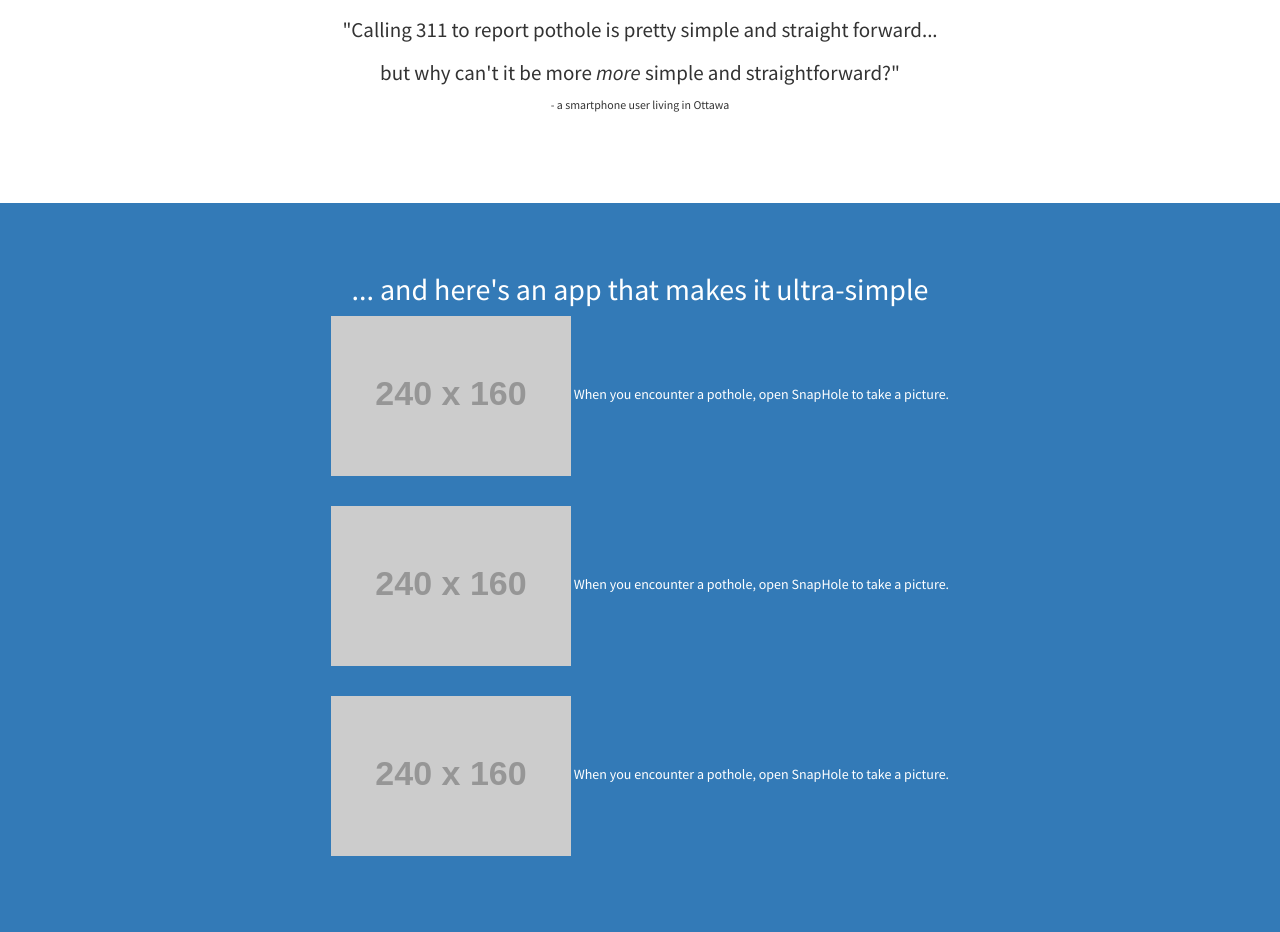
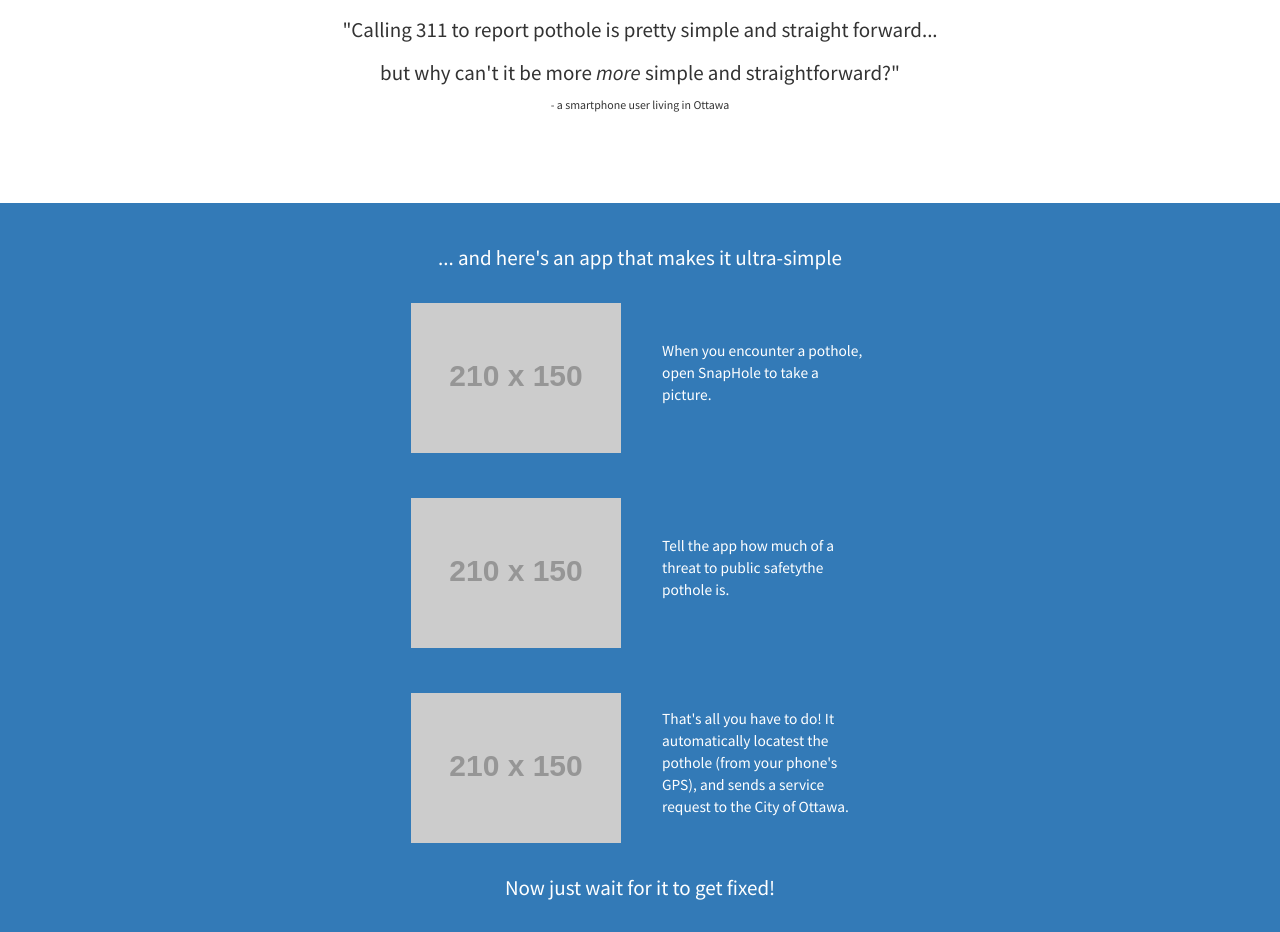
Before and after one commit to YOWCT/SnapHole-AppStore, a Jekyll site: the page built from index.html, in a window 1280 px wide, cut to the strip 697-1629 px from the top of the page. Built offline with Jekyll 4.4.1, drawn with Linux system fonts in a browser that asks for light colours.

Commit message:
howto section updated

```diff
--- a/_includes/howto.html
+++ b/_includes/howto.html
@@ -3,34 +3,38 @@
   <div class="container">
     <div class="row text-center">
       <div class="col-lg-10 col-lg-offset-1">
-        <h2>... and here's an app that makes it ultra-simple</h2>
+        <p id="steps-top">... and here's an app that makes it ultra-simple</p>
         <div class="row">
-          <div class="col-md-12 col-sm-6">
-            <div class="service-item">
-              <div class="each-step">
-                <img src="http://via.placeholder.com/240x160">
-                <span class="instruction">When you encounter a pothole, open SnapHole to take a picture.</span>
-              </div>
+          <div class="media col-md-6 col-md-offset-3 col-sm-6">
+            <div class="media-left media-middle">
+                <img class="media-object" src="http://via.placeholder.com/210x150">
+            </div>
+            <div class="media-body media-middle">
+              <p>When you encounter a pothole, open SnapHole to take a picture.</p>
             </div>
           </div>
-          <div class="col-md-12 col-sm-6">
-            <div class="service-item">
-              <div class="each-step">
-                <img src="http://via.placeholder.com/240x160">
-                <span class="instruction">When you encounter a pothole, open SnapHole to take a picture.</span>
-              </div>
+          <div class="media col-md-6 col-md-offset-3 col-sm-6">
+            <div class="media-left media-middle">
+                <img class="media-object" src="http://via.placeholder.com/210x150">
+            </div>
+            <div class="media-body media-middle">
+              <p>Tell the app how much of a threat to public safetythe pothole is.</p>
             </div>
           </div>
-          <div class="col-md-12 col-sm-6">
-            <div class="service-item">
-              <div class="each-step">
-                <img src="http://via.placeholder.com/240x160">
-                <span class="instruction">When you encounter a pothole, open SnapHole to take a picture.</span>
-              </div>
+          <div class="media col-md-6 col-md-offset-3 col-sm-6">
+            <div class="media-left media-middle">
+                <img class="media-object" src="http://via.placeholder.com/210x150">
+            </div>
+            <div class="media-body media-middle">
+              <p>That's all you have to do!
+              It automatically locatest the pothole (from your phone's GPS),
+              and sends a service request to the City of Ottawa.</p>
             </div>
           </div>
+
         </div>
         <!-- /.row (nested) -->
+        <p id="steps-bottom">Now just wait for it to get fixed!</p>
       </div>
       <!-- /.col-lg-10 -->
     </div>
--- a/css/stylish-portfolio.css
+++ b/css/stylish-portfolio.css
@@ -203,13 +203,28 @@ hr.small {
 /* Services */
 
 .services {
-    padding: 50px 0;
+    padding: 0;
+}
+.services #steps-top {
+    margin: 40px 0px 30px 0px;
+    font-size: 1.5em;
+}
+.services #steps-bottom {
+    margin: 0px 0px 40px 0px;
+    font-size: 1.5em;
 }
 
 .service-item {
     margin-bottom: 30px;
 }
-
+.media {
+    padding-bottom: 30px;
+}
+.media-body > p {
+    text-align: left;
+    padding-left: 2em;
+    font-size: 1.1em;
+}
 /* Callout */
 
 .callout {
```
